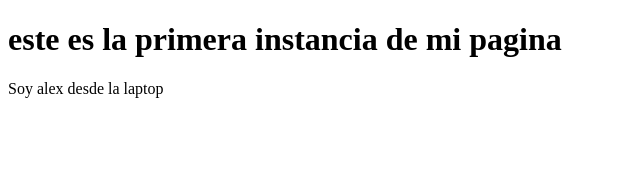
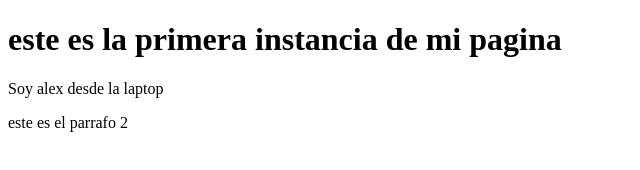
Before and after one commit to alexsaave/pruebas, a plain HTML site: page index.html in a window 1280 px wide. Shown: the whole page, without its empty margins (0-640 px from the left). Drawn offline with Linux system fonts and the light colour scheme.

Commit message:
2do parrafo insertado

```diff
--- a/index.html
+++ b/index.html
@@ -9,5 +9,6 @@
 <body>
     <h1>este es la primera instancia de mi pagina</h1>
     <p>Soy alex desde la laptop</p>
+    <p>este es el parrafo 2</p>
 </body>
 </html>
```
